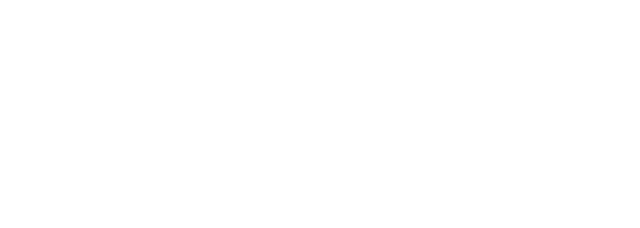
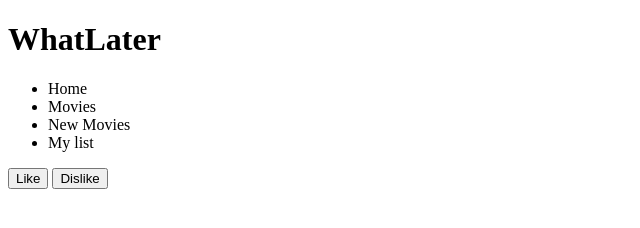
Before and after one commit to ShevDenny/phase-1-frontend, a plain HTML site: page index.html in a window 1280 px wide. Shown: the whole page, without its empty margins (0-640 px from the left). Drawn offline with Linux system fonts and the light colour scheme.

Commit message:
Updates html

```diff
--- a/index.html
+++ b/index.html
@@ -9,6 +9,18 @@
     <title>WatchLater</title>
 </head>
 <body>
+        <h1>WhatLater</h1>
+    <div>
+        <ul>
+            <li>Home</li>
+            <li>Movies</li>
+            <li>New Movies</li>
+            <li>My list</li>
+        </ul>
+    </div>
+
+    <button type="button">Like</button>
+    <button type="button">Dislike</button>
 
 </body>
 </html>
```
